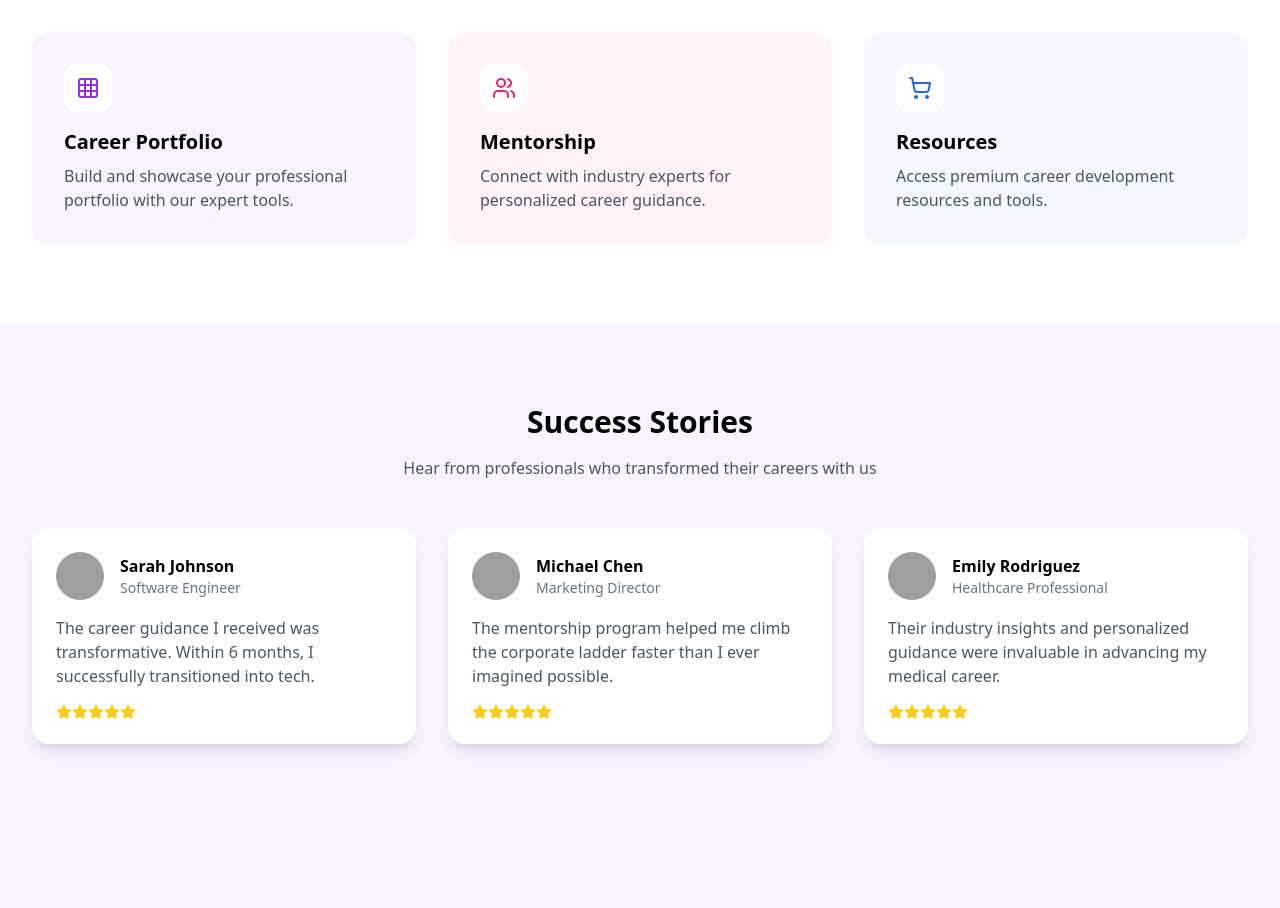
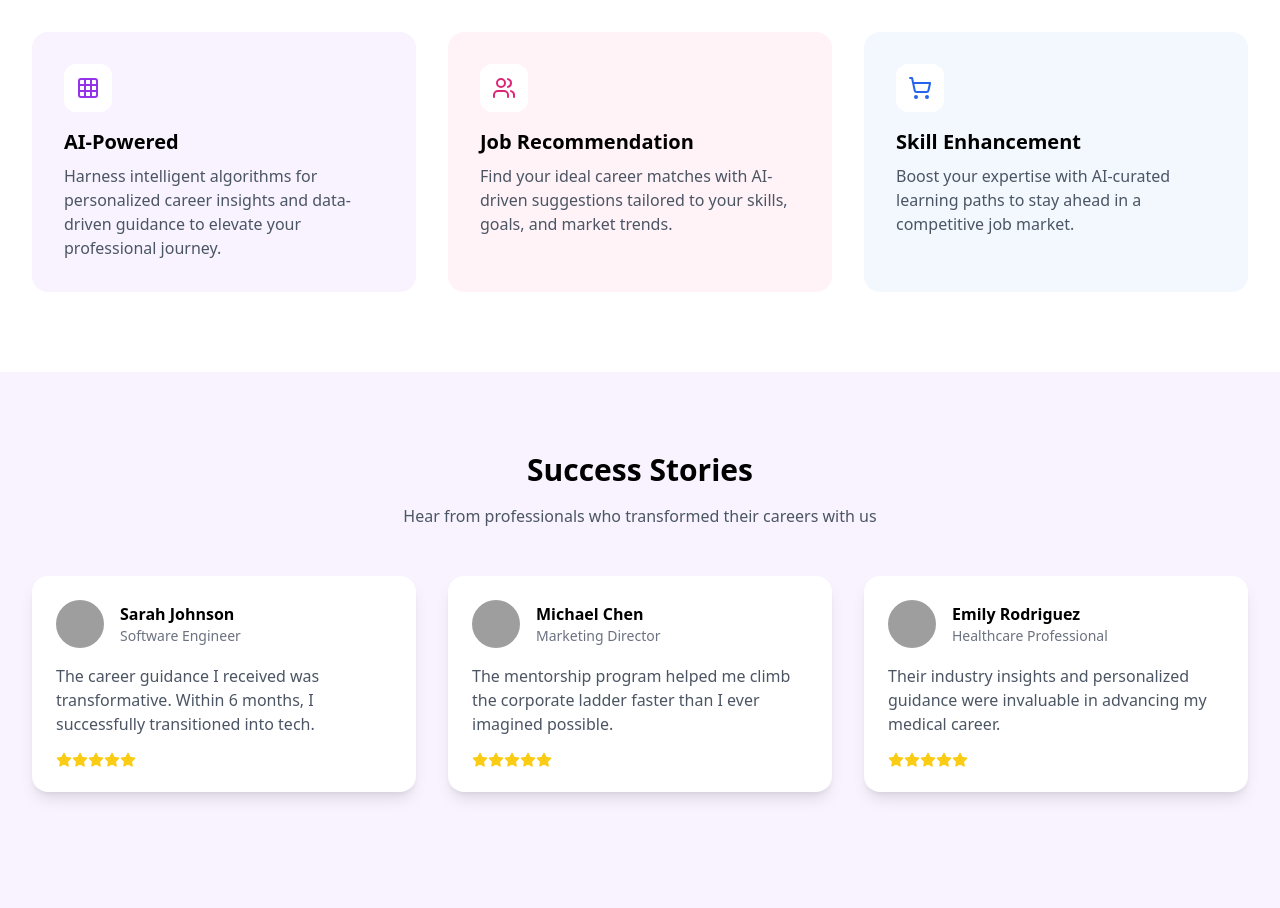
Before and after one commit to Mohit-Alive/CareerSpace, a React (Vite) app: page / in a window 1280 px wide. Shown: the part 840-1748 px from the top of the page. Built offline with nearby package versions, Linux system fonts and the light colour scheme; grey boxes are pictures that could not be loaded.

Commit message:
Updated Feature Section

```diff
--- a/src/App.tsx
+++ b/src/App.tsx
@@ -173,8 +173,8 @@ function App() {
               <div className="bg-white p-3 rounded-xl w-fit mb-4">
                 <Grid className="w-6 h-6 text-purple-600" />
               </div>
-              <h3 className="text-xl font-bold mb-2">Career Portfolio</h3>
-              <p className="text-gray-600">Build and showcase your professional portfolio with our expert tools.</p>
+              <h3 className="text-xl font-bold mb-2">AI-Powered</h3>
+              <p className="text-gray-600">Harness intelligent algorithms for personalized career insights and data-driven guidance to elevate your professional journey.</p>
             </motion.div>
 
             <motion.div
@@ -186,8 +186,8 @@ function App() {
               <div className="bg-white p-3 rounded-xl w-fit mb-4">
                 <Users className="w-6 h-6 text-pink-600" />
               </div>
-              <h3 className="text-xl font-bold mb-2">Mentorship</h3>
-              <p className="text-gray-600">Connect with industry experts for personalized career guidance.</p>
+              <h3 className="text-xl font-bold mb-2">Job Recommendation</h3>
+              <p className="text-gray-600">Find your ideal career matches with AI-driven suggestions tailored to your skills, goals, and market trends.</p>
             </motion.div>
 
             <motion.div
@@ -199,8 +199,8 @@ function App() {
               <div className="bg-white p-3 rounded-xl w-fit mb-4">
                 <ShoppingCart className="w-6 h-6 text-blue-600" />
               </div>
-              <h3 className="text-xl font-bold mb-2">Resources</h3>
-              <p className="text-gray-600">Access premium career development resources and tools.</p>
+              <h3 className="text-xl font-bold mb-2">Skill Enhancement</h3>
+              <p className="text-gray-600">Boost your expertise with AI-curated learning paths to stay ahead in a competitive job market.</p>
             </motion.div>
           </div>
         </div>
```
Also changed, not shown: 1 other file (tests, documents, lock files or other folders).
